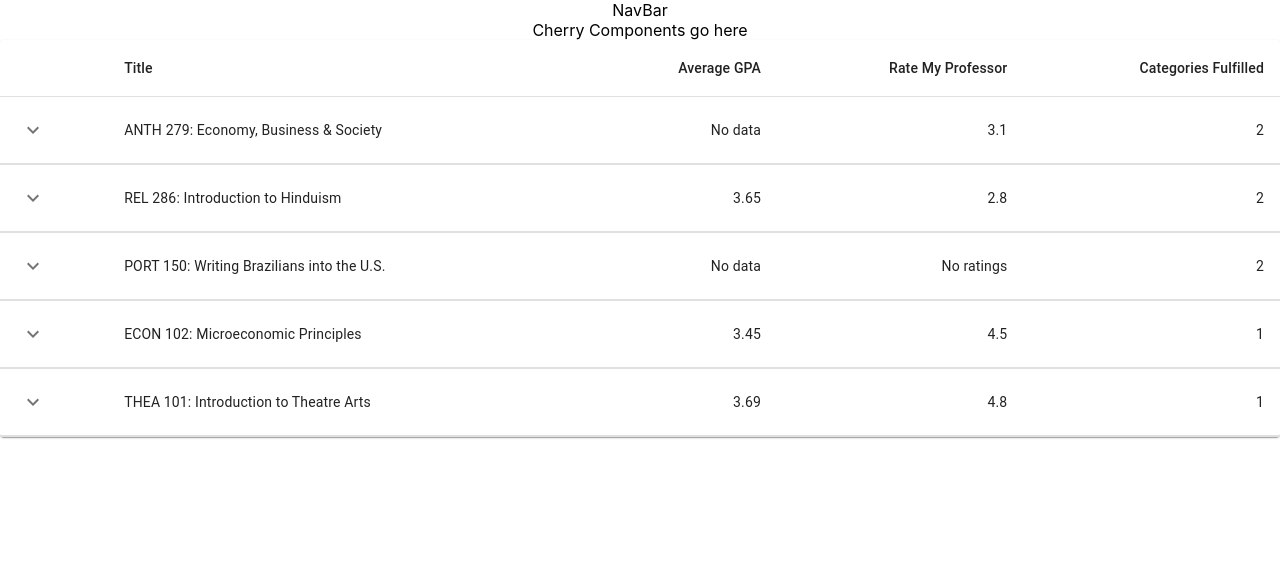
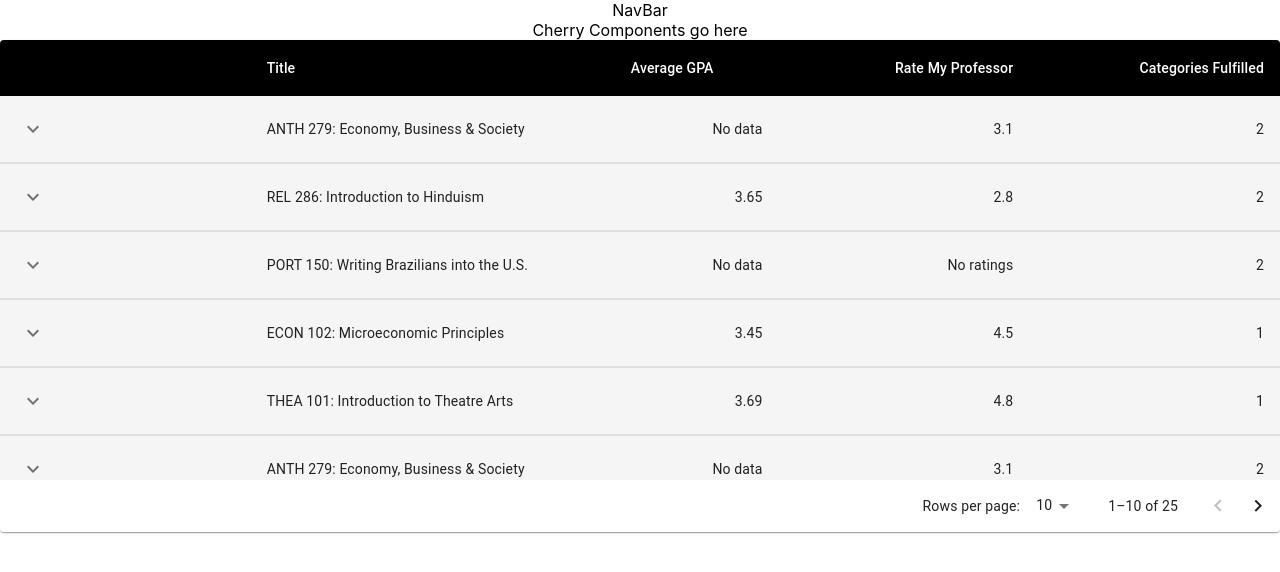
Before and after one commit to open-source-at-illinois/cherry, a React (Create React App) app in the folder web/: page /home in a window 1280 px wide. Shown: the top 572 px of the page. Built offline with nearby package versions, Linux system fonts and the light colour scheme.

Commit message:
Add styling, sticky header, and pagination

```diff
--- a/web/src/components/CourseList.js
+++ b/web/src/components/CourseList.js
@@ -3,9 +3,10 @@ import PropTypes from 'prop-types';
 import Box from '@mui/material/Box';
 import Collapse from '@mui/material/Collapse';
 import IconButton from '@mui/material/IconButton';
+import { styled } from '@mui/material/styles';
 import Table from '@mui/material/Table';
 import TableBody from '@mui/material/TableBody';
-import TableCell from '@mui/material/TableCell';
+import TableCell, { tableCellClasses } from '@mui/material/TableCell';
 import TableContainer from '@mui/material/TableContainer';
 import TableHead from '@mui/material/TableHead';
 import TableRow from '@mui/material/TableRow';
@@ -13,6 +14,47 @@ import Typography from '@mui/material/Typography';
 import Paper from '@mui/material/Paper';
 import KeyboardArrowDownIcon from '@mui/icons-material/KeyboardArrowDown';
 import KeyboardArrowUpIcon from '@mui/icons-material/KeyboardArrowUp';
+import TablePagination from '@mui/material/TablePagination';
+
+const StyledTableCell = styled(TableCell)(({ theme }) => ({
+    [`&.${tableCellClasses.head}`]: {
+      backgroundColor: theme.palette.common.black,
+      color: theme.palette.common.white,
+    },
+    [`&.${tableCellClasses.body}`]: {
+      fontSize: 14,
+    },
+  }));
+
+  const StyledTableRow = styled(TableRow)(({ theme }) => ({
+    '&:nth-of-type(odd)': {
+      backgroundColor: theme.palette.action.hover,
+    },
+    // hide last border
+    '&:last-child td, &:last-child th': {
+      border: 0,
+    },
+  }));
+
+  const columns = [
+    { id: '', label: '', minWidth: 170 },
+    { id: 'title', label: 'Title', minWidth: 170 },
+    { id: 'gpa', label: 'Average GPA', minWidth: 100 },
+    {
+      id: 'rmp',
+      label: 'Rate My Professor',
+      minWidth: 170,
+      align: 'right',
+      format: (value) => value.toLocaleString('en-US'),
+    },
+    {
+      id: 'cat',
+      label: 'Categories Fulfilled',
+      minWidth: 170,
+      align: 'right',
+      format: (value) => value.toLocaleString('en-US'),
+    },
+  ];
 
 function createData(title, gpa, rmp, cat) {
     return {
@@ -36,7 +78,7 @@ function Row(props) {
 
     return (
       <React.Fragment>
-        <TableRow sx={{ '& > *': { borderBottom: 'unset' } }}>
+        <StyledTableRow sx={{ '& > *': { borderBottom: 'unset' } }}>
           <TableCell>
             <IconButton
               aria-label="expand row"
@@ -46,13 +88,13 @@ function Row(props) {
               {open ? <KeyboardArrowUpIcon /> : <KeyboardArrowDownIcon />}
             </IconButton>
           </TableCell>
-          <TableCell component="th" scope="row">
+          <StyledTableCell component="th" scope="row">
             {row.title}
-          </TableCell>
-          <TableCell align="right">{row.gpa}</TableCell>
-          <TableCell align="right">{row.rmp}</TableCell>
-          <TableCell align="right">{row.cat}</TableCell>
-        </TableRow>
+          </StyledTableCell>
+          <StyledTableCell align="right">{row.gpa}</StyledTableCell>
+          <StyledTableCell align="right">{row.rmp}</StyledTableCell>
+          <StyledTableCell align="right">{row.cat}</StyledTableCell>
+        </StyledTableRow>
         <TableRow>
           <TableCell style={{ paddingBottom: 0, paddingTop: 0 }} colSpan={6}>
             <Collapse in={open} timeout="auto" unmountOnExit>
@@ -62,21 +104,21 @@ function Row(props) {
                 </Typography>
                 <Table size="small" aria-label="purchases">
                   <TableHead>
-                    <TableRow>
-                      <TableCell>CRN</TableCell>
-                      <TableCell>Hours</TableCell>
-                      <TableCell align="right">Schedule-Type</TableCell>
-                    </TableRow>
+                    <StyledTableRow>
+                      <StyledTableCell>CRN</StyledTableCell>
+                      <StyledTableCell>Hours</StyledTableCell>
+                      <StyledTableCell align="right">Schedule-Type</StyledTableCell>
+                    </StyledTableRow>
                   </TableHead>
                   <TableBody>
                     {row.details.map((detailsRow) => (
-                      <TableRow key={detailsRow.crn}>
-                        <TableCell component="th" scope="row">
+                      <StyledTableRow key={detailsRow.crn}>
+                        <StyledTableCell component="th" scope="row">
                           {detailsRow.crn}
-                        </TableCell>
-                        <TableCell>{detailsRow.hours}</TableCell>
-                        <TableCell align="right">{detailsRow.type}</TableCell>
-                      </TableRow>
+                        </StyledTableCell>
+                        <StyledTableCell>{detailsRow.hours}</StyledTableCell>
+                        <StyledTableCell align="right">{detailsRow.type}</StyledTableCell>
+                      </StyledTableRow>
                     ))}
                   </TableBody>
                 </Table>
@@ -110,27 +152,79 @@ const rows = [
     createData('PORT 150: Writing Brazilians into the U.S.', 'No data', 'No ratings', 2),
     createData('ECON 102: Microeconomic Principles', 3.45, 4.5, 1),
     createData('THEA 101: Introduction to Theatre Arts', 3.69, 4.8, 1),
+    createData('ANTH 279: Economy, Business & Society', 'No data', 3.1, 2),
+    createData('REL 286: Introduction to Hinduism', 3.65, 2.8, 2),
+    createData('PORT 150: Writing Brazilians into the U.S.', 'No data', 'No ratings', 2),
+    createData('ECON 102: Microeconomic Principles', 3.45, 4.5, 1),
+    createData('THEA 101: Introduction to Theatre Arts', 3.69, 4.8, 1),
+    createData('ANTH 279: Economy, Business & Society', 'No data', 3.1, 2),
+    createData('REL 286: Introduction to Hinduism', 3.65, 2.8, 2),
+    createData('PORT 150: Writing Brazilians into the U.S.', 'No data', 'No ratings', 2),
+    createData('ECON 102: Microeconomic Principles', 3.45, 4.5, 1),
+    createData('THEA 101: Introduction to Theatre Arts', 3.69, 4.8, 1),
+    createData('ANTH 279: Economy, Business & Society', 'No data', 3.1, 2),
+    createData('REL 286: Introduction to Hinduism', 3.65, 2.8, 2),
+    createData('PORT 150: Writing Brazilians into the U.S.', 'No data', 'No ratings', 2),
+    createData('ECON 102: Microeconomic Principles', 3.45, 4.5, 1),
+    createData('THEA 101: Introduction to Theatre Arts', 3.69, 4.8, 1),
+    createData('ANTH 279: Economy, Business & Society', 'No data', 3.1, 2),
+    createData('REL 286: Introduction to Hinduism', 3.65, 2.8, 2),
+    createData('PORT 150: Writing Brazilians into the U.S.', 'No data', 'No ratings', 2),
+    createData('ECON 102: Microeconomic Principles', 3.45, 4.5, 1),
+    createData('THEA 101: Introduction to Theatre Arts', 3.69, 4.8, 1),
 ];
 
+
   export default function CollapsibleTable() {
+    const [page, setPage] = React.useState(0);
+    const [rowsPerPage, setRowsPerPage] = React.useState(10);
+
+    const handleChangePage = (event, newPage) => {
+      setPage(newPage);
+    };
+
+    const handleChangeRowsPerPage = (event) => {
+      setRowsPerPage(+event.target.value);
+      setPage(0);
+    };
+
     return (
-      <TableContainer component={Paper}>
-        <Table aria-label="collapsible table">
+      <Paper sx={{ width: '100%', overflow: 'hidden' }}>
+        <TableContainer sx={{ maxHeight: 440 }}>
+          <Table stickyHeader aria-label="sticky table">
             <TableHead>
-            <TableRow>
-                <TableCell/>
-                <TableCell>Title</TableCell>
-                <TableCell align="right">Average GPA</TableCell>
-                <TableCell align="right">Rate My Professor</TableCell>
-                <TableCell align="right">Categories Fulfilled</TableCell>
-            </TableRow>
+              <StyledTableRow>
+                {columns.map((column) => (
+                  <StyledTableCell
+                    key={column.id}
+                    align={column.align}
+                    style={{ minWidth: column.minWidth }}
+                  >
+                    {column.label}
+                  </StyledTableCell>
+                ))}
+              </StyledTableRow>
             </TableHead>
             <TableBody>
-            {rows.map((row) => (
-                <Row key={row.title} row={row} />
-            ))}
+              {rows
+                .slice(page * rowsPerPage, page * rowsPerPage + rowsPerPage)
+                .map((row) => {
+                  return (
+                    <Row key={row.title} row={row}/>
+                  );
+                })}
             </TableBody>
           </Table>
         </TableContainer>
+        <TablePagination
+          rowsPerPageOptions={[10, 25, 100]}
+          component="div"
+          count={rows.length}
+          rowsPerPage={rowsPerPage}
+          page={page}
+          onPageChange={handleChangePage}
+          onRowsPerPageChange={handleChangeRowsPerPage}
+        />
+      </Paper>
     );
   }
```
Also changed, not shown: 1 other file (tests, documents, lock files or other folders). Lines whose indentation alone changed are shown as unchanged.
